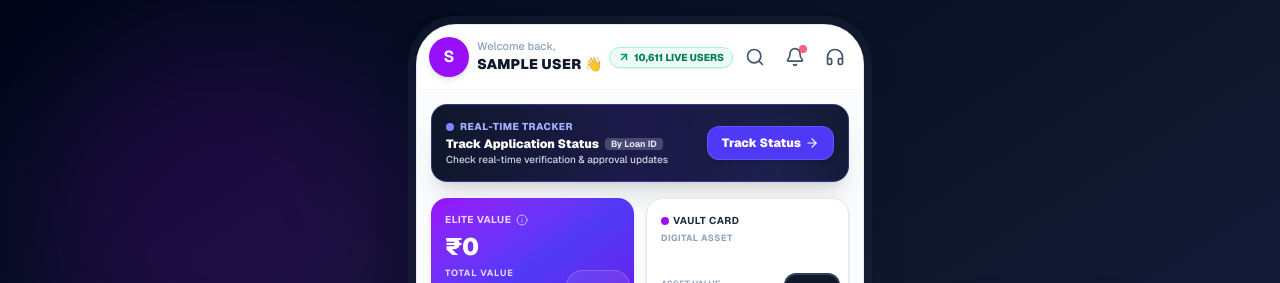
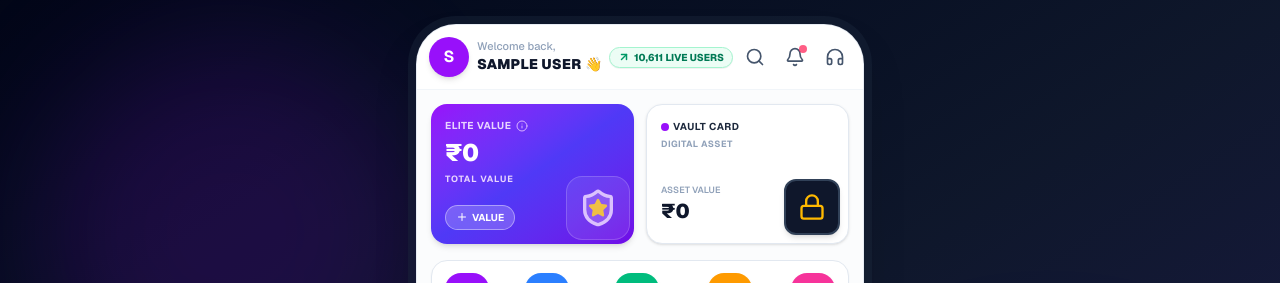
Before and after one commit to digitalnemesisgroup/openscore_frontend, a Next.js app: page /dashboard in a window 1280 px wide. Shown: the top 283 px of the page. Built offline with nearby package versions, Linux system fonts and the light colour scheme; no server answers; sample sign-in values are in the browser's storage.

Commit message:
Remove active loan card and add reset_db script

```diff
--- a/src/app/dashboard/page.tsx
+++ b/src/app/dashboard/page.tsx
@@ -8,7 +8,7 @@ import { getAllActiveLoanApplications, AllActiveApps } from '@/lib/loan-resume';
 
 // Modular Dashboard Components
 import HeaderBar from '@/components/dashboard/HeaderBar';
-import ResumeLoanCard from '@/components/dashboard/ResumeLoanCard';
+
 import TopValueCards from '@/components/dashboard/TopValueCards';
 import QuickActionsRow from '@/components/dashboard/QuickActionsRow';
 import SecureTransactionsBanner from '@/components/dashboard/SecureTransactionsBanner';
@@ -118,15 +118,6 @@ export default function DashboardPage() {
 
       {/* 2. Scrollable Body Content */}
       <div className="p-3.5 space-y-4 pb-28 bg-slate-50/50">
-        {/* Active Application Resume Card - Unified Single Banner */}
-        <ResumeLoanCard
-          loadingApp={loadingApp}
-          cashApp={activeApps.cashApp}
-          constructionApp={activeApps.constructionApp}
-          cashResumeInfo={activeApps.cashResumeInfo}
-          constructionResumeInfo={activeApps.constructionResumeInfo}
-          activeList={activeApps.activeList}
-        />
 
         {/* Top Elite Value & Vault Cards */}
         <TopValueCards
```
